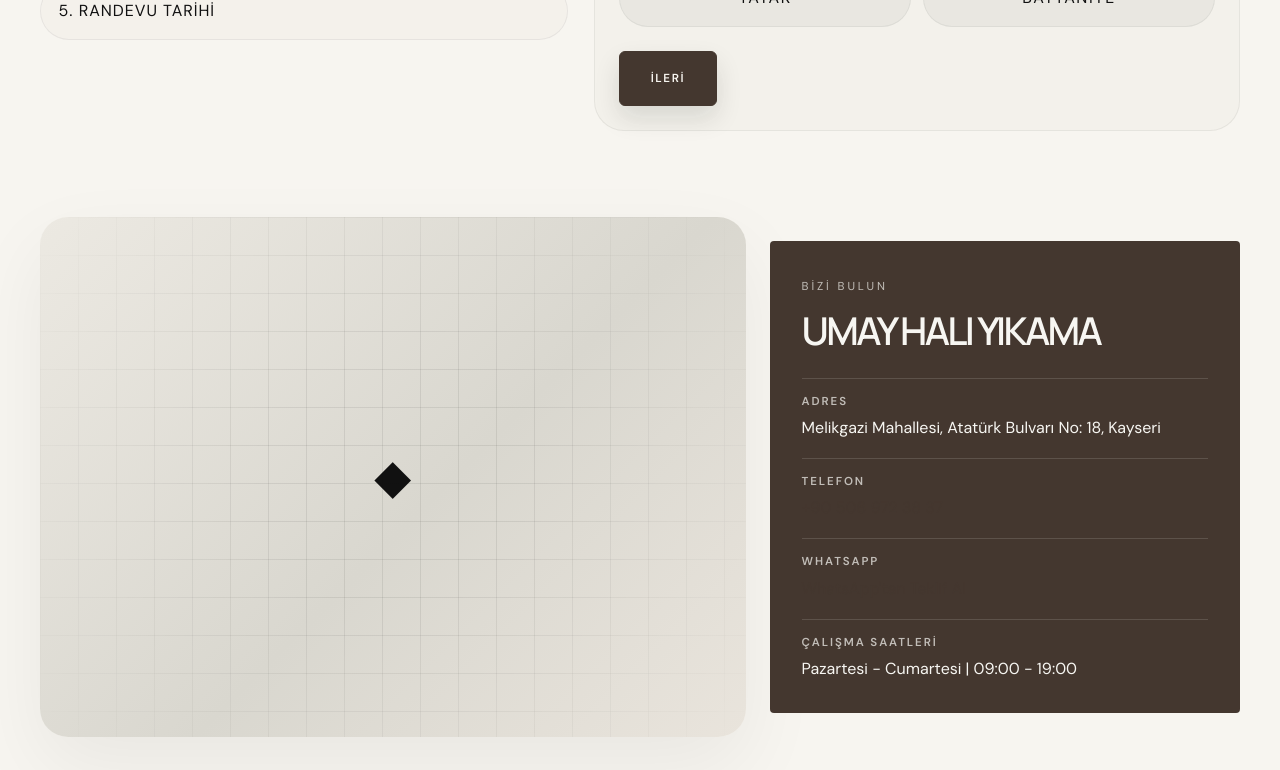
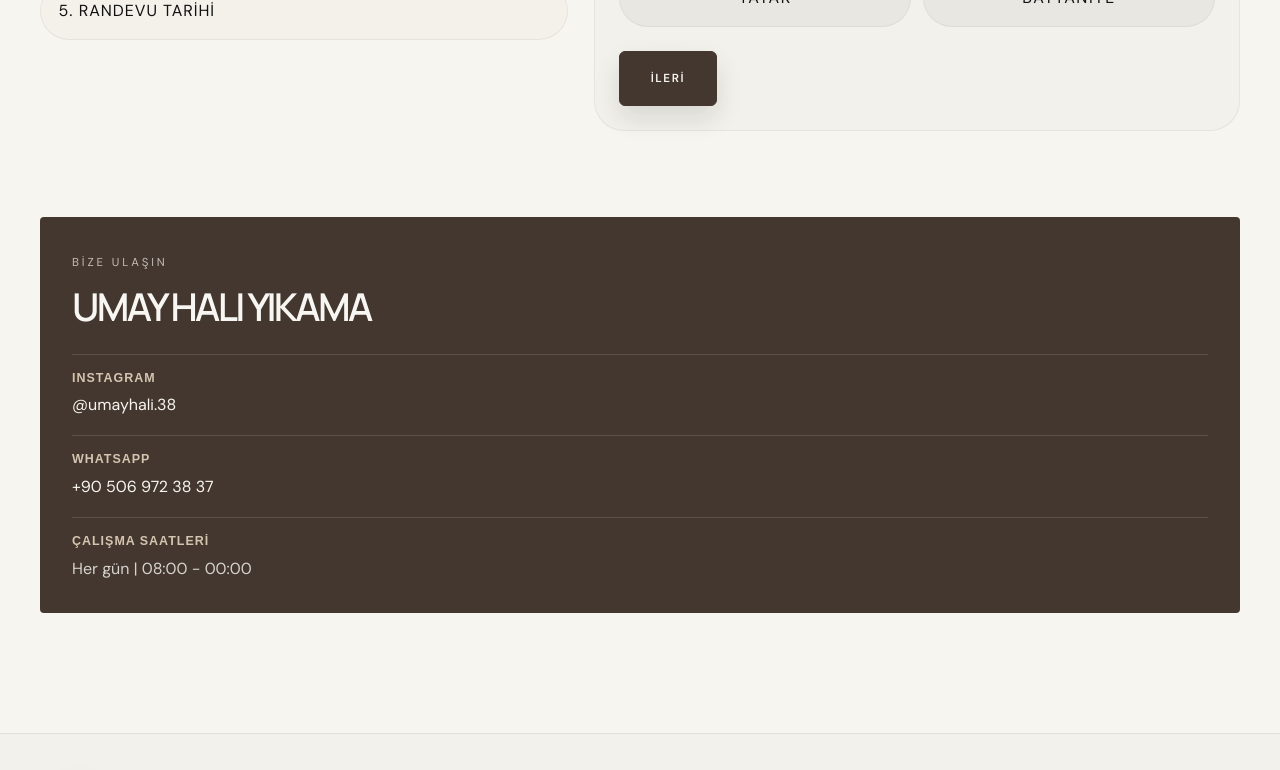
Before and after one commit to Sunahapless/umay-hali-yikama, a React (Vite) app: page / in a window 1280 px wide. Shown: the part 6720-7490 px from the top of the page. Built offline with nearby package versions, Linux system fonts and the light colour scheme.

Commit message:
Konum güncellendi

```diff
--- a/src/App.css
+++ b/src/App.css
@@ -975,18 +975,13 @@ button {
 
 .map-contact {
   display: grid;
-  grid-template-columns: 1.2fr 0.8fr;
+  grid-template-columns: 1fr;
   gap: 24px;
   align-items: center;
 }
 
 .map-panel {
-  position: relative;
-  min-height: 520px;
-  border-radius: 28px;
-  overflow: hidden;
-  background: linear-gradient(135deg, #ece9e2, #d9d7cf 55%, #e9e4dc);
-  box-shadow: 0 30px 80px rgba(17, 17, 17, 0.06);
+  display: none;
 }
 
 .map-content {
@@ -1052,6 +1047,22 @@ button {
 .contact-card span,
 .contact-card a {
   color: #f7f6f2;
+}
+
+.contact-card span {
+  color: rgba(247, 246, 242, 0.82);
+}
+
+.contact-card a {
+  text-decoration: none;
+  color: #f7f6f2;
+  font-weight: 600;
+  transition: opacity 0.2s ease;
+}
+
+.contact-card a:hover,
+.contact-card a:focus-visible {
+  opacity: 0.8;
 }
 
 .contact-card strong {
@@ -1540,6 +1551,20 @@ button {
 .contact-card {
   background: var(--umay-earth);
   border-radius: 4px;
+}
+
+.contact-card li > a {
+  color: var(--umay-ivory);
+  font: inherit;
+}
+
+.contact-card li > strong {
+  color: var(--umay-sand);
+  font-family: Arial, Helvetica, sans-serif;
+  font-size: 0.78rem;
+  font-weight: 700;
+  letter-spacing: 0.08em;
+  opacity: 1;
 }
 
 .floating-whatsapp {
--- a/src/App.jsx
+++ b/src/App.jsx
@@ -468,28 +468,17 @@ function App() {
           </section>
 
           <section className="map-contact container" id="contact">
-            <div className="map-panel reveal">
-              <div className="map-content">
-                <span className="map-pin">◆</span>
-                <div className="map-lines" aria-hidden="true" />
-              </div>
-            </div>
-
             <div className="contact-card reveal">
-              <span className="eyebrow">BİZİ BULUN</span>
+              <span className="eyebrow">BİZE ULAŞIN</span>
               <h2>{company.name}</h2>
               <ul>
                 <li>
-                  <strong>Adres</strong>
-                  <span>{company.address}</span>
-                </li>
-                <li>
-                  <strong>Telefon</strong>
-                  <a href={`tel:${company.phone}`}>{company.phone}</a>
+                  <strong>Instagram</strong>
+                  <a href="https://www.instagram.com/umayhali.38" target="_blank" rel="noreferrer">@umayhali.38</a>
                 </li>
                 <li>
                   <strong>WhatsApp</strong>
-                  <a href={`https://wa.me/${company.whatsapp}`} target="_blank" rel="noreferrer">WhatsApp'tan Teklif Al</a>
+                  <a href="https://wa.me/+905069723837" target="_blank" rel="noreferrer">+90 506 972 38 37</a>
                 </li>
                 <li>
                   <strong>Çalışma saatleri</strong>
@@ -521,7 +510,7 @@ function App() {
             </div>
 
             <div className="footer-contact">
-              <a href={`tel:${company.phone}`}>{company.phone}</a>
+              <a href={`https://www.instagram.com/${company.instagram}`} target="_blank" rel="noreferrer">@{company.instagram}</a>
               <a href={`https://wa.me/${company.whatsapp}`} target="_blank" rel="noreferrer">WhatsApp'tan Teklif Al</a>
             </div>
           </div>
--- a/src/data/siteConfig.js
+++ b/src/data/siteConfig.js
@@ -18,8 +18,8 @@ export const company = {
   phone: '+90 506 972 38 37',
   whatsapp: '+905069723837',
   address: 'Melikgazi Mahallesi, Atatürk Bulvarı No: 18, Kayseri',
-  hours: 'Pazartesi - Cumartesi | 09:00 - 19:00',
-  instagram: '@umayhali.38',
+  hours: 'Her gün | 08:00 - 00:00',
+  instagram: 'umayhali.38',
   website: 'https://www.umayhaliyikama.com',
   stickerImage: '',
   metaTitle: 'Umay Halı Yıkama | Kayseri Premium Halı Yıkama ve Temizlik Hizmeti',
```
